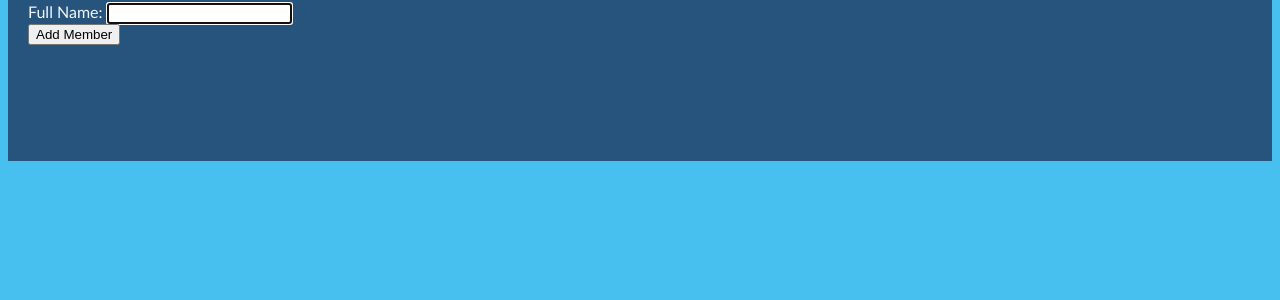
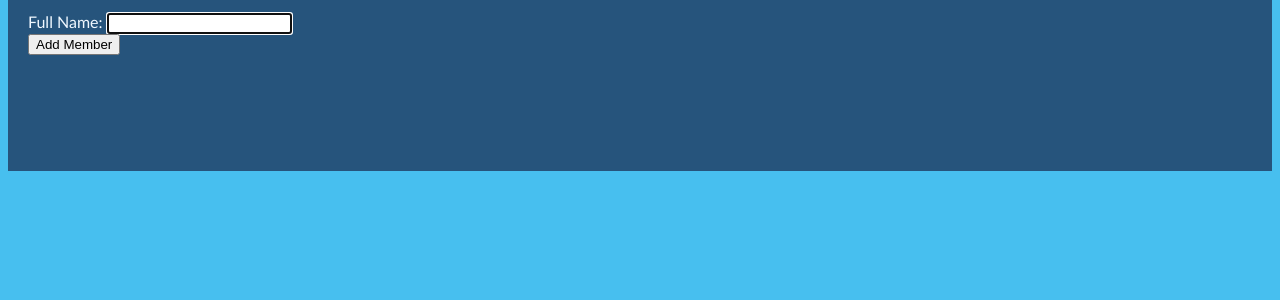
Before and after one commit to JackOfDickson/Hobbyist_web_app, a Flask app: page /members/new in a window 1280 px wide. Shown: the part 108-408 px from the top of the page. Run offline with Flask 2, Linux system fonts and the light colour scheme.

Commit message:
starting on some form styling

```diff
--- /dev/null
+++ b/static/css/form.css
@@ -0,0 +1,3 @@
+.form {
+    padding-top: 10px;
+}
--- a/templates/base.html
+++ b/templates/base.html
@@ -3,6 +3,7 @@
     <title>Hobbyist</title>
     <link rel="stylesheet" href="{{url_for('static', filename = 'css/style.css')}}">
     <link rel="stylesheet" href="{{url_for('static', filename = 'css/page_header.css')}}">
+    <link rel="stylesheet" href="{{url_for('static', filename = 'css/form.css')}}"
 </head>
 <body>
     <main>
--- a/templates/members/new.html
+++ b/templates/members/new.html
@@ -1,7 +1,7 @@
 {% extends "base.html" %}
 {% block content %}
 
-<form action="/members" method="post">
+<form class="form" action="/members" method="post">
     <div>
         <label for="name">Full Name:</label>
         <input type="text" id="name" name="name" required autofocus>
```
